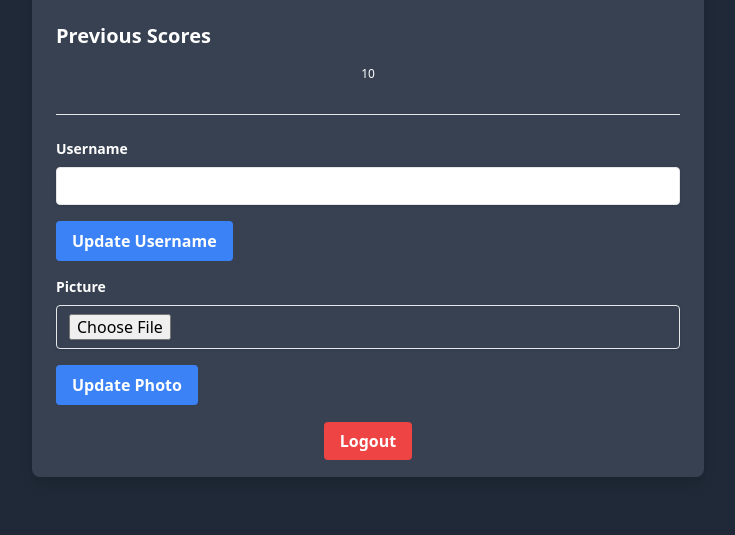
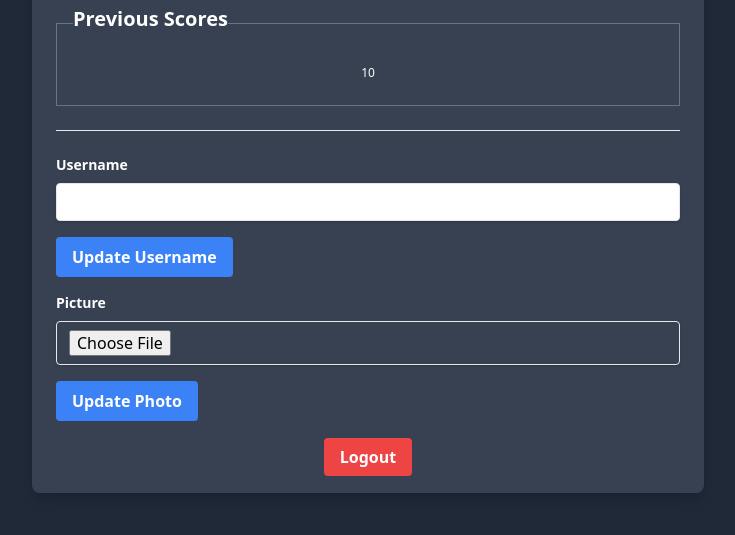
Before and after one commit to tomurdi/higherorlower, a Python web app: template flask_app/templates/user.html in a window 1280 px wide. Shown: the part 289-824 px from the top of the page, without its empty margins (272-1007 px from the left). Run offline with Jinja, Linux system fonts and the light colour scheme; the template is opened without the code that fills it: most values are stand-ins (such as "Sample title", 1, 10 or a date in 2020); form fields are guessed from the names that the template uses; some libraries are stand-ins or nearby versions.

Commit message:
style updates

```diff
--- a/flask_app/templates/user.html
+++ b/flask_app/templates/user.html
@@ -14,13 +14,17 @@
         </div>
 
         <div class="mb-6">
+            <fieldset class="border border-gray-500 p-4 mb-4">
+                <legend>
                     <h2 class="text-xl font-semibold mb-2 text-white">Previous Scores</h2>
+                </legend>
                 <div class="flex flex-wrap justify-center">
                     <!-- TODO: Dot Plot / Score Display -->
                     {% for score in scores %}
                     <span class="block rounded-full text-white text-xs px-2 py-1 m-1 bg-gray-700">{{ score }}</span>
                     {% endfor %}
                 </div>
+            </fieldset>
         </div>
 
         <hr>
--- a/flask_app/users/routes.py
+++ b/flask_app/users/routes.py
@@ -46,7 +46,6 @@ def user_route(username):
         else:
             user.profile_pic.replace(image.stream, content_type=content_type)
         user.save()
-        flash("Profile picture updated successfully")
         return redirect(url_for('users.user_route', username=username))
 
     if user.profile_pic:
```
Lines whose indentation alone changed are shown as unchanged.
